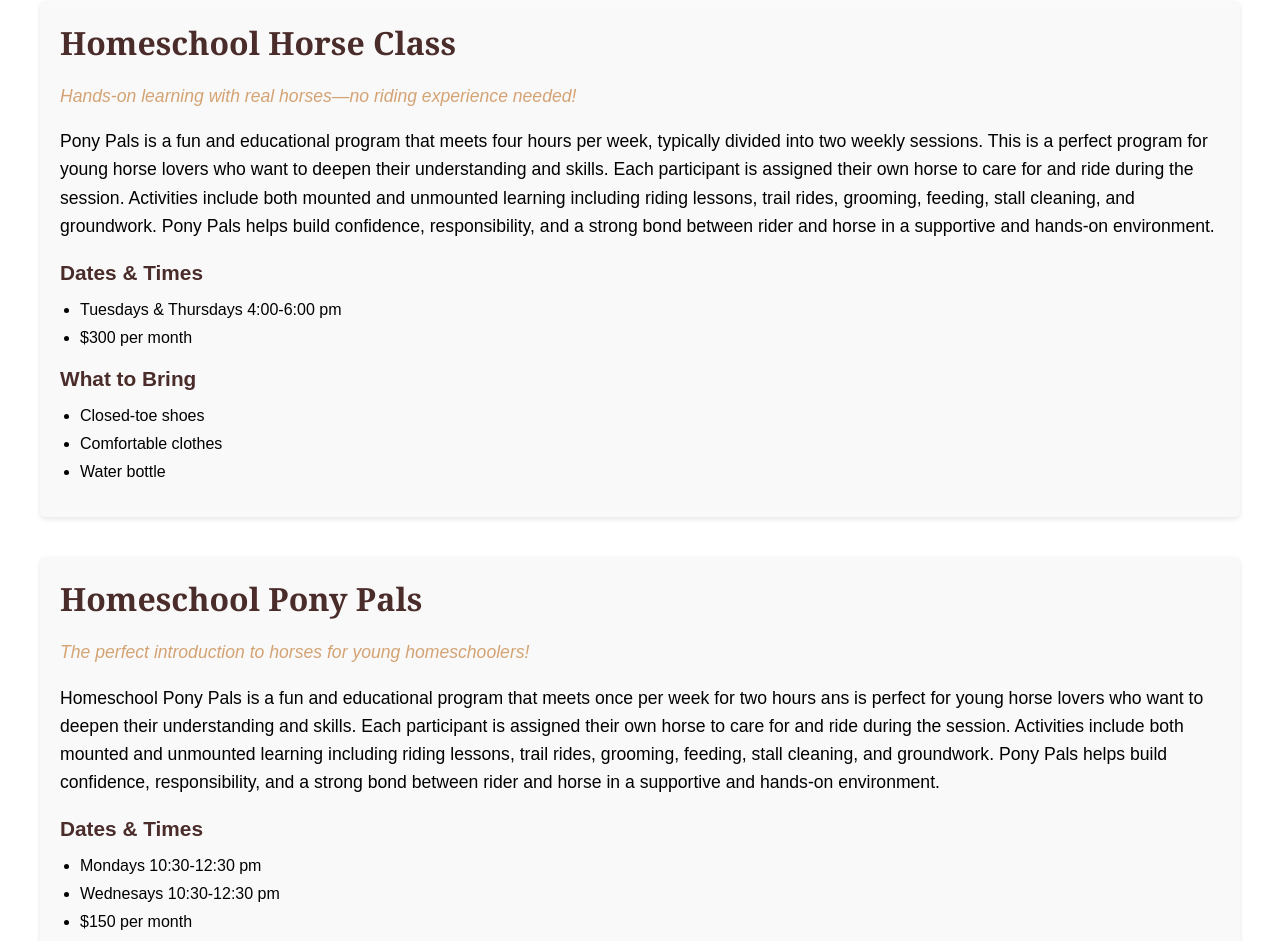
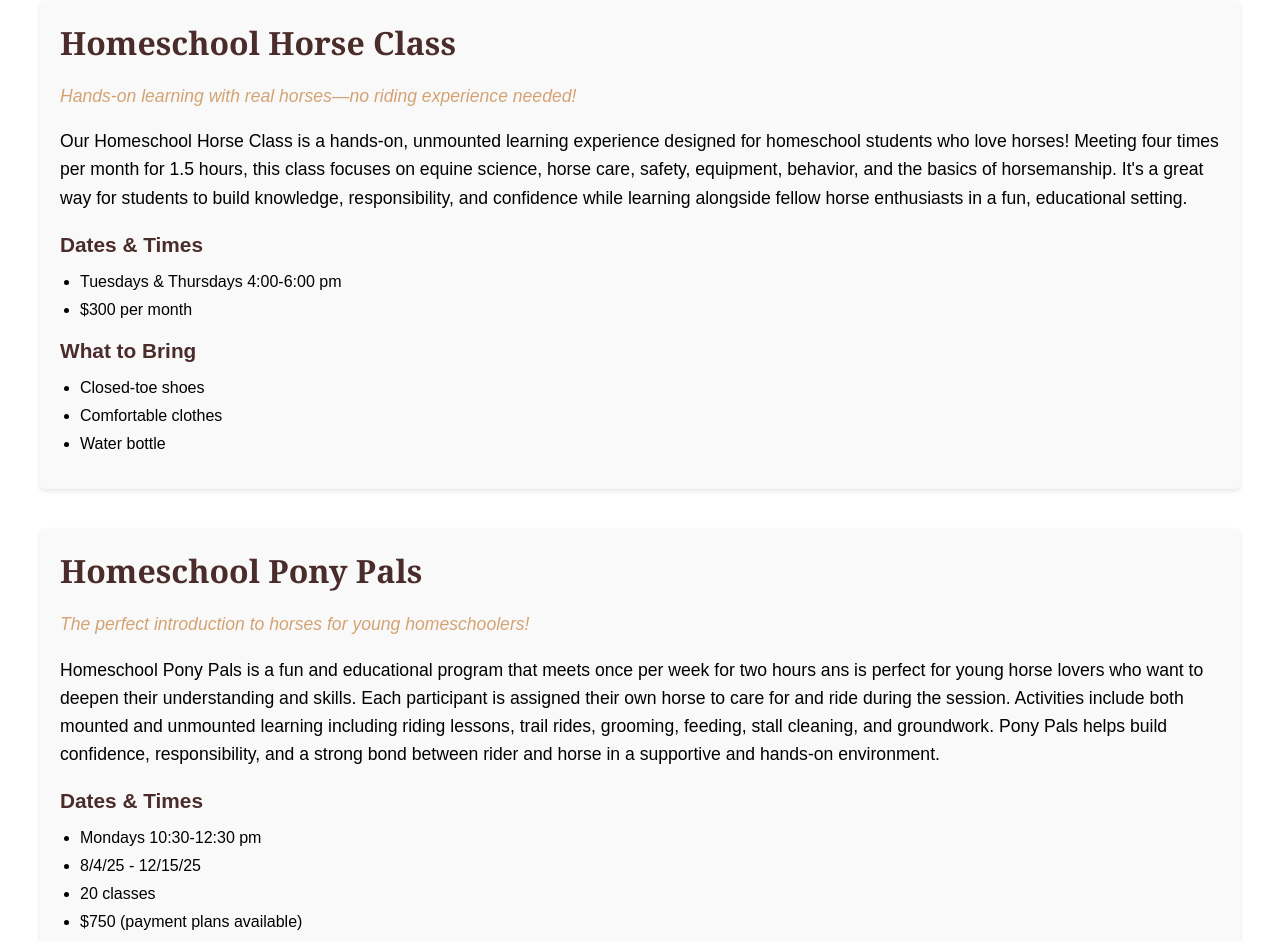
Before and after one commit to harrisonoakess/SCEEP, a React (Create React App) app in the folder client/: page /homeschool-programs in a window 1280 px wide. Shown: the part 260-1201 px from the top of the page. Built offline with nearby package versions, Linux system fonts and the light colour scheme.

Commit message:
saving changes

```diff
--- a/client/src/components/Header.js
+++ b/client/src/components/Header.js
@@ -29,7 +29,7 @@ function Header() {
 
             {/* Homeschool Programs Dropdown */}
             <li className="dropdown">
-              <span className="dropdown-toggle">Homeschool Programs</span>
+              <span className="dropdown-toggle">Homeschool Activities</span>
               <div className="dropdown-menu">
                 <Link to="/homeschool-programs#homeschool-horse-class">Homeschool Horse Class</Link>
                 <Link to="/homeschool-programs#homeschool-pony-pals">Homeschool Pony Pals</Link>
--- a/client/src/pages/HomeschoolPrograms.js
+++ b/client/src/pages/HomeschoolPrograms.js
@@ -1,5 +1,5 @@
 import React, { useEffect } from 'react';
-import { useLocation } from 'react-router-dom'; // 👈 Add this
+import { useLocation } from 'react-router-dom';
 import './Programs.css'; // reuse same styles
 
 const ProgramSection = ({ id, title, tagline, description, dates, whatToBring }) => (
@@ -51,13 +51,12 @@ const HomeschoolPrograms = () => {
         id="homeschool-horse-class"
         title="Homeschool Horse Class"
         tagline="Hands-on learning with real horses—no riding experience needed!"
-        description="Pony Pals is a fun and educational program that meets four hours per week, typically
-            divided into two weekly sessions. This is a perfect program for young horse lovers who
-            want to deepen their understanding and skills. Each participant is assigned their own
-            horse to care for and ride during the session. Activities include both mounted and
-            unmounted learning including riding lessons, trail rides, grooming, feeding, stall
-            cleaning, and groundwork. Pony Pals helps build confidence, responsibility, and a
-            strong bond between rider and horse in a supportive and hands-on environment."
+        description="Our Homeschool Horse Class is a hands-on, unmounted learning experience designed
+                    for homeschool students who love horses! Meeting four times per month for 1.5 hours,
+                    this class focuses on equine science, horse care, safety, equipment, behavior, and
+                    the basics of horsemanship. It's a great way for students to build knowledge,
+                    responsibility, and confidence while learning alongside fellow horse enthusiasts in
+                    a fun, educational setting."
         dates={[
             "Tuesdays & Thursdays 4:00-6:00 pm",
             "$300 per month"
@@ -82,9 +81,16 @@ const HomeschoolPrograms = () => {
                     horse in a supportive and hands-on environment."
         dates={[
           "Mondays 10:30-12:30 pm",
+          "8/4/25 - 12/15/25",
+          "20 classes",
+          "$750 (payment plans available)",
+          "limited availability",
+
           "Wednesays 10:30-12:30 pm",
-          "$150 per month",
-          "Limited availability"
+          "8/6/25 - 12/17/25",
+          "20 classes",
+          "$750 (payment plans available)",
+          "limited availability",
 
         ]}
         whatToBring={[
--- a/client/src/pages/Programs.js
+++ b/client/src/pages/Programs.js
@@ -158,9 +158,9 @@ const Programs = () => {
       </>
   }
   dates={[
-    "Session 1: June 9–11",
-    "Session 2: June 16–18",
-    "Session 3: June 23–25",
+    "Session 1: June 9–11 (currently full)",
+    "Session 2: June 16–18 (currently full)",
+    "Session 3: June 23–25 (currently full)",
     "Morning Camp: 7:30–11:30 ($150)",
     "Afternoon Camp: 1:00–5:00 ($150)",
     "Full Day Camp: 7:30–5:00 ($340)",
@@ -183,16 +183,22 @@ const Programs = () => {
         id="pony-pals"
         title="Pony Pals"
         tagline="Pony Pals — Ride, learn, and explore with friends!"
-        description="Pony Pals is a fun and friendly after-school riding group for young horse lovers! Meeting two days a week, Pony Pals enjoy a group riding lesson one day and head out for a trail ride the next. It’s a great way for kids to build riding skills, grow their confidence, and spend time with friends in a safe and supportive environment."
+        description="Pony Pals is a fun and educational program that meets four hours per week, typically
+                    divided into two weekly sessions. This is a perfect program for young horse lovers who
+                    want to deepen their understanding and skills. Each participant is assigned their own
+                    horse to care for and ride during the session. Activities include both mounted and
+                    unmounted learning including riding lessons, trail rides, grooming, feeding, stall
+                    cleaning, and groundwork. Pony Pals helps build confidence, responsibility, and a
+                    strong bond between rider and horse in a supportive and hands-on environment."
         dates={[
-          "Meets 2 days per week",
-          "Contact us for current schedule and pricing",
+          "Tuesdays and Thursdays from 4:00pm - 6:00pm (currently full)",
+          "$300 per month",
         ]}
         whatToBring={[
           "Long pants (jeans recommended)",
           "Closed-toe shoes (boots preferred)",
           "Water bottle",
-          "Sunscreen and hat",
+          "Dress for the weather",
         ]}
         // imageLeft="/assets/images/pony-pals-left.jpg"
         // imageRight="/assets/images/pony-pals-right.jpg"
```
